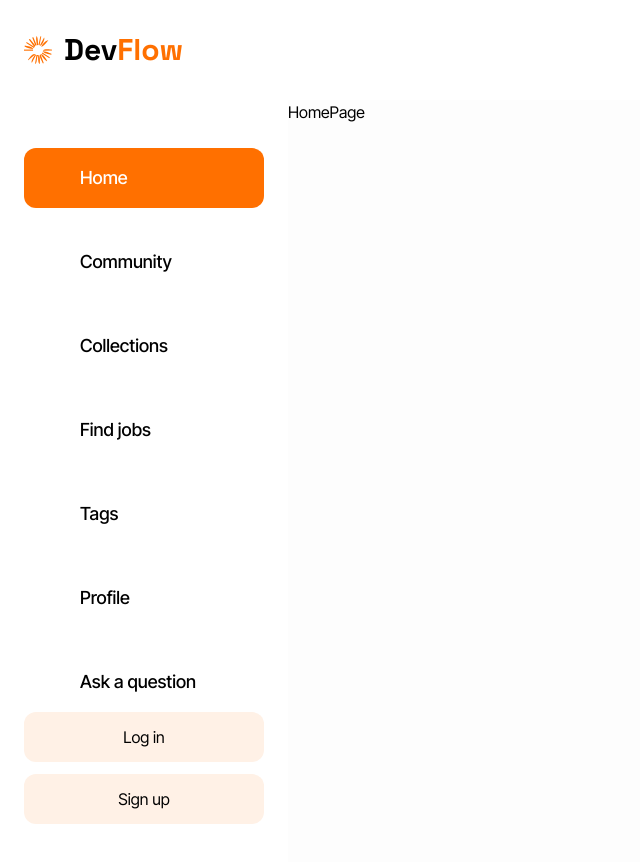
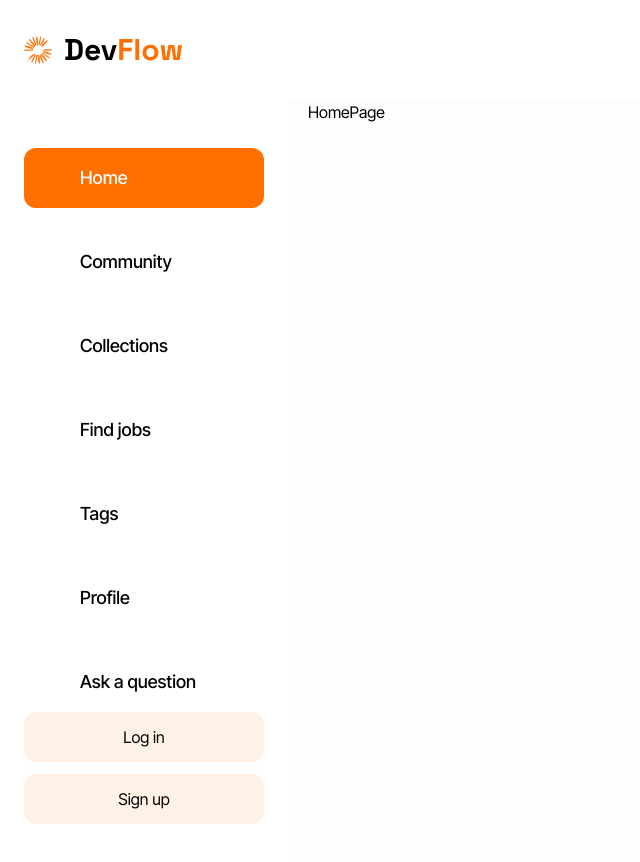
Before and after one commit to levyprado/devflow, a Next.js app: page / in a window 1280 px wide. Shown: the whole page, without its empty margins (0-640 px from the left). Built offline with nearby package versions, Linux system fonts and the light colour scheme; some icons are missing.

Commit message:
style: add flex and padding to main layout wrapper

```diff
--- a/src/app/(app)/layout.tsx
+++ b/src/app/(app)/layout.tsx
@@ -11,7 +11,7 @@ export default function AppLayout({
       <div className='flex'>
         <Navbar />
 
-        {children}
+        <main className='flex flex-col px-5'>{children}</main>
       </div>
     </>
   )
```
